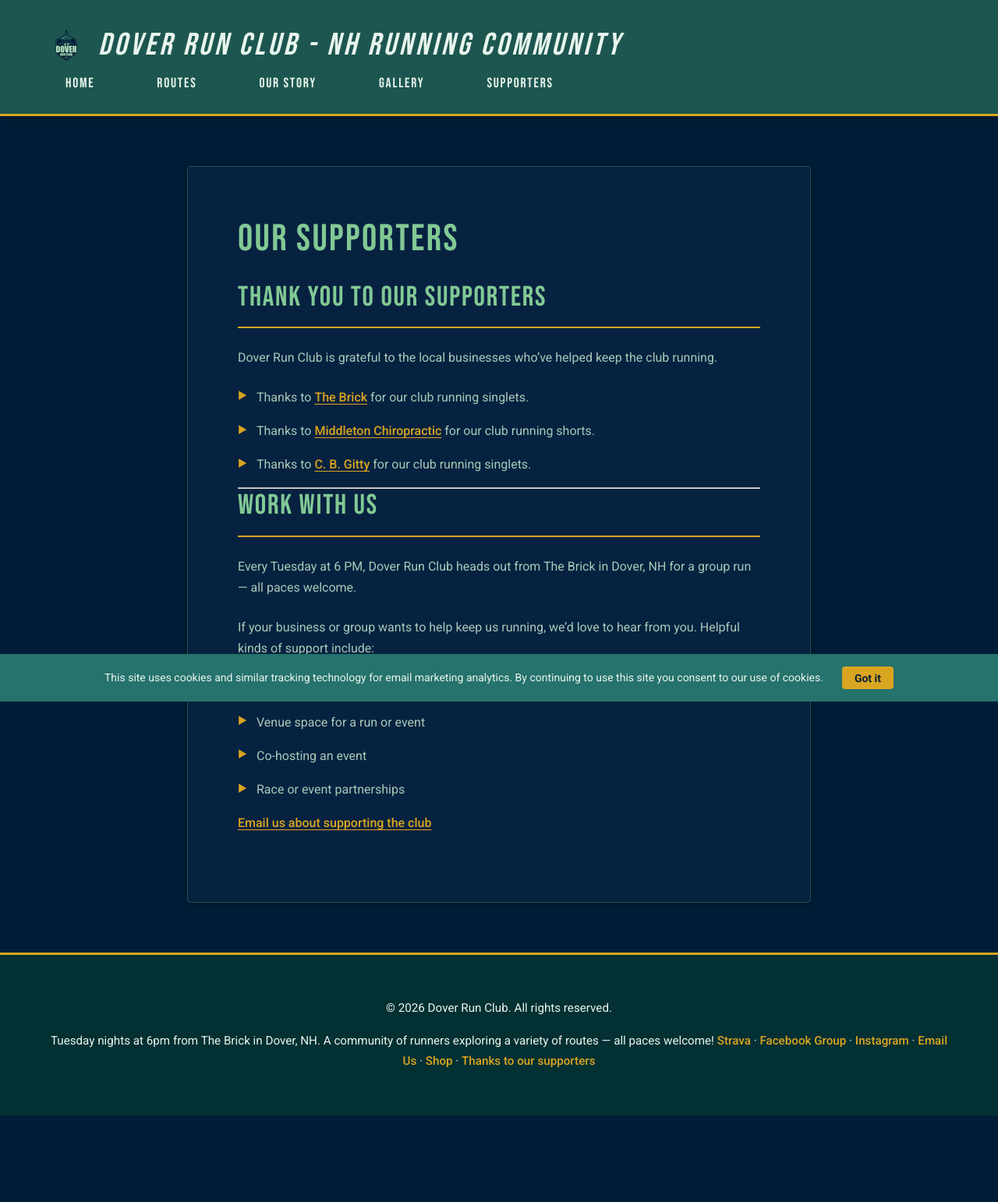
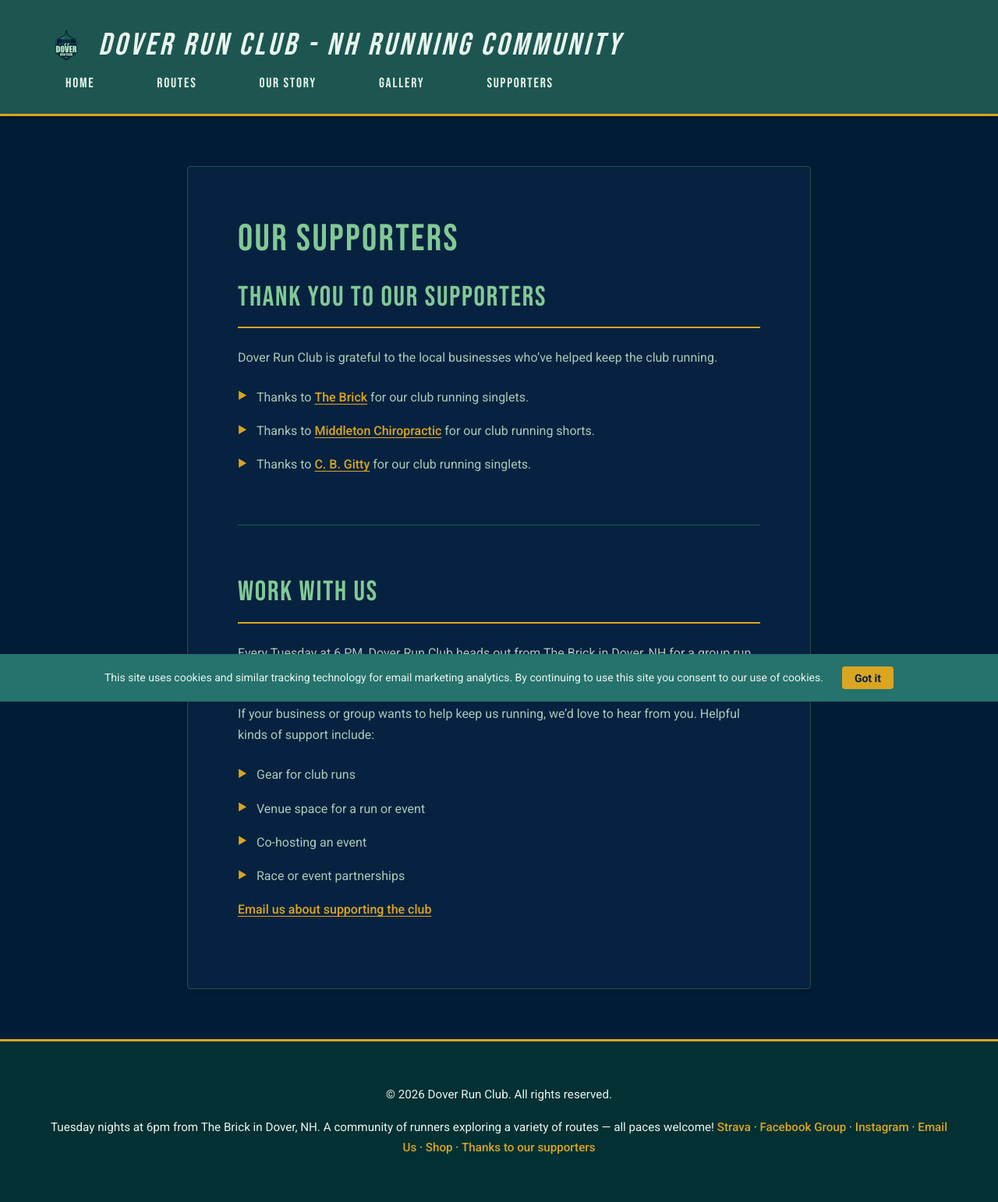
Before and after one commit to dekay2001/dover-run-club-website, a Jekyll site: the page built from supporters.md, in a window 1280 px wide. Shown: the whole page at 78% size. Built offline with Jekyll 4.4.1, drawn with Linux system fonts in a browser that asks for light colours; before the commit the page ends 1431 px from its top, so only the background shows below that.

Commit message:
Add spacing around .page section dividers (hr) for breathing room

```diff
--- a/assets/css/main.css
+++ b/assets/css/main.css
@@ -547,6 +547,12 @@
     border-bottom-color: var(--color-accent);
 }
 
+.page hr {
+    margin: var(--spacing-xl) 0;
+    border: none;
+    border-top: 1px solid var(--color-border);
+}
+
 .page h3 {
     color: var(--color-text-heading);
     margin-top: var(--spacing-lg);
```
